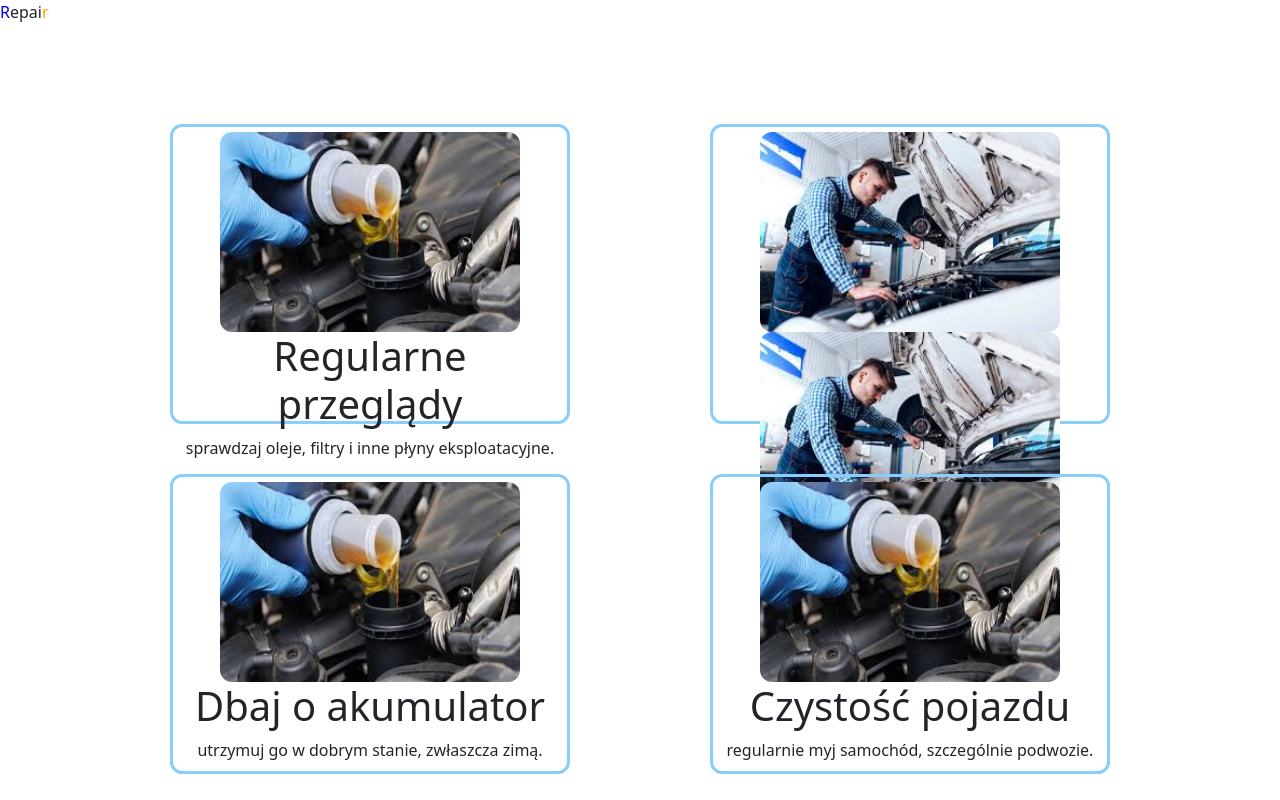
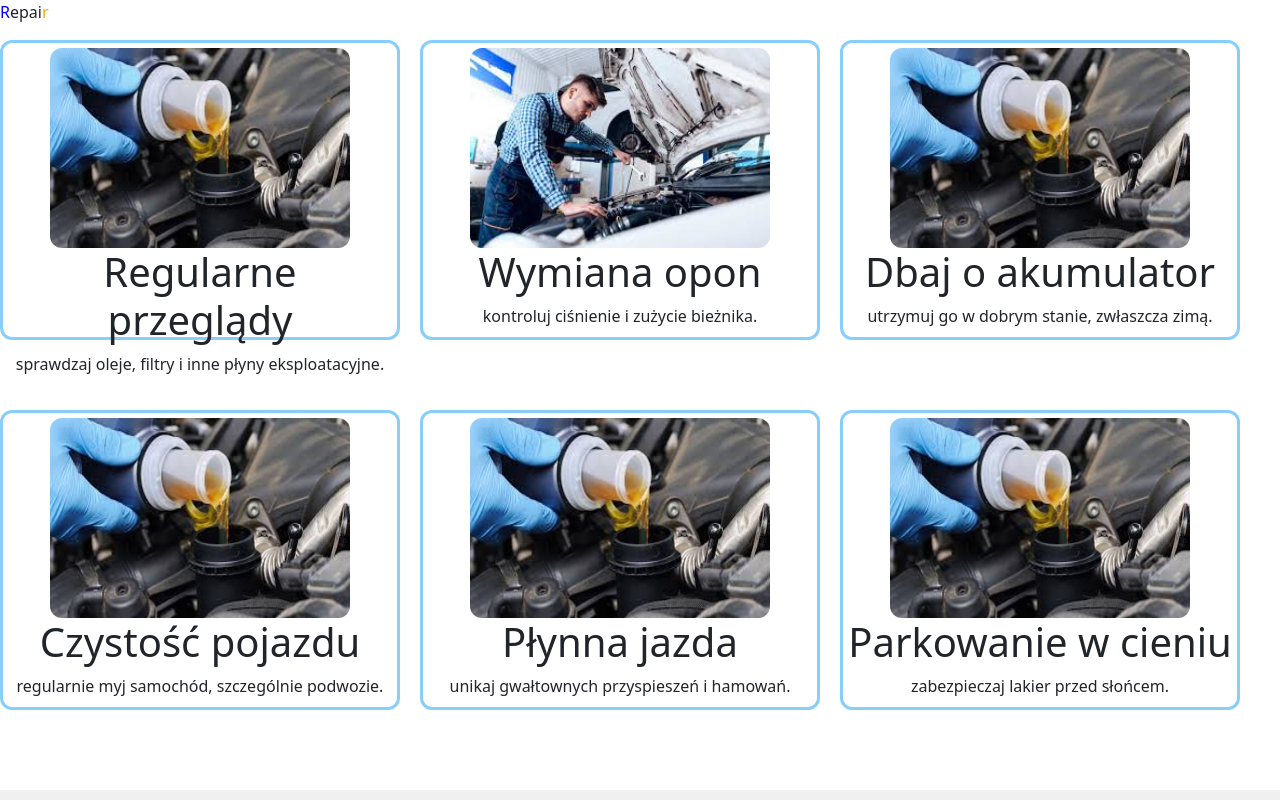
Before and after one commit to seeemmmen/Warszat, a plain HTML site: page links/porady.html in a window 1280 px wide. Shown: the top 800 px of the page. Drawn offline with nearby package versions, Linux system fonts and the light colour scheme; a web font is replaced by a local one.

Commit message:
porady fix

```diff
--- a/links/porady.html
+++ b/links/porady.html
@@ -26,7 +26,7 @@
         </div>
         <div>
             <img src="../img/2.jpg">
-            <img src="..\img\2.jpg">
+
             <h1>
                 Wymiana opon
             </h1>
--- a/style/style-porady.css
+++ b/style/style-porady.css
@@ -1,8 +1,10 @@
 .image-container {
     display: flex;
     flex-wrap: wrap;
-    justify-content: space-around;
-    margin: 100px;
+    flex-direction: row;
+    max-width: 1300px;
+    margin: 0 auto;
+    gap: 20px;
 }
 .image-container img{
     width: 300px;
```
